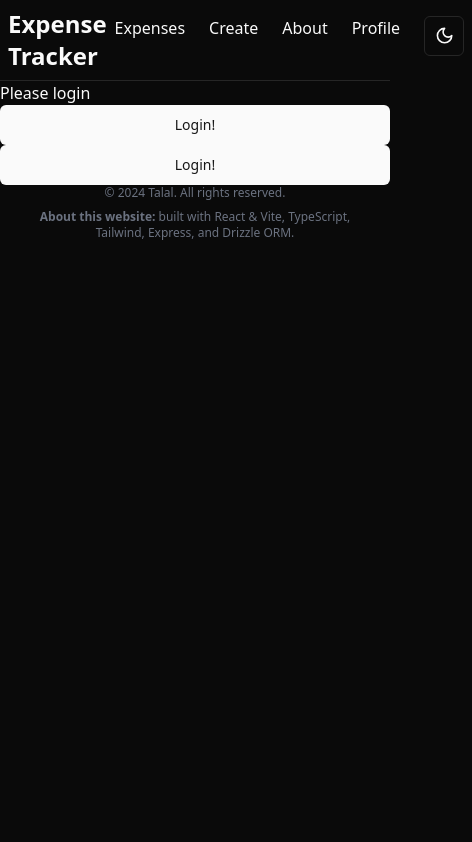
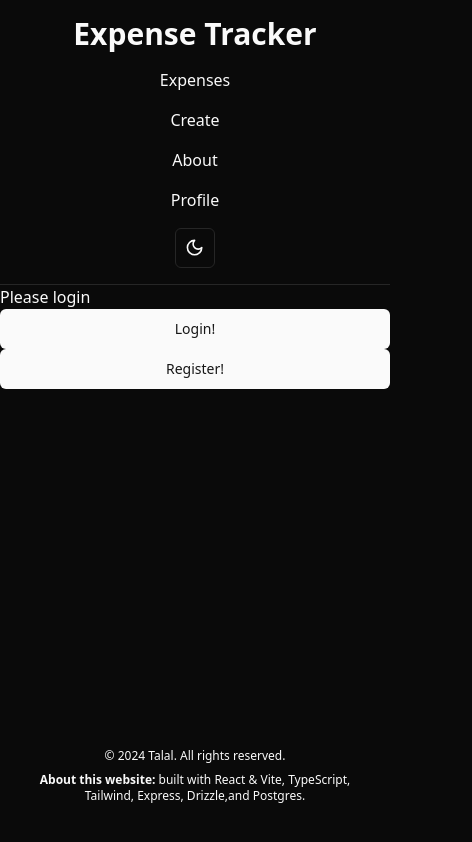
Before and after one commit to ta-02/Expensify, a React (Vite) app in the folder frontend/: page / in a window 390 px wide. Shown: the whole page, 472 px wide, since content can reach past the window. Built offline with nearby package versions, Linux system fonts and the light colour scheme; no server answers.

Commit message:
improved ui on look on phone

```diff
--- a/frontend/src/components/ui/footer.tsx
+++ b/frontend/src/components/ui/footer.tsx
@@ -1,12 +1,12 @@
 const Footer = () => {
   return (
-    <footer className="mb-10 px-4 text-center text-gray-500">
+    <footer className="mb-10 px-4 text-center">
       <small className="mb-2 block text-xs">
         &copy; 2024 Talal. All rights reserved.
       </small>
       <p className="text-xs">
         <span className="font-semibold">About this website:</span> built with
-        React & Vite, TypeScript, Tailwind, Express, and Drizzle ORM.
+        React & Vite, TypeScript, Tailwind, Express, Drizzle,and Postgres.
       </p>
     </footer>
   );
--- a/frontend/src/routes/__root.tsx
+++ b/frontend/src/routes/__root.tsx
@@ -19,21 +19,30 @@ export const Route = createRootRouteWithContext<MyRouterContext>()({
 
 function NavBar() {
   return (
-    <div className="p-2 flex justify-between">
-      <Link to="/" className="[&.active]:font-bold">
-        <h1 className="text-2xl font-bold">Expense Tracker</h1>
+    <div className="p-4 flex flex-col sm:flex-row justify-between items-center">
+      <Link to="/" className="flex items-center space-x-2 mb-4 sm:mb-0">
+        <h1 className="text-3xl font-bold">Expense Tracker</h1>
       </Link>
-      <div className="p-2 flex gap-6">
-        <Link to="/expenses" className="[&.active]:font-bold">
+      <div className="flex flex-col sm:flex-row items-center space-y-4 sm:space-y-0 sm:space-x-6">
+        <Link
+          to="/expenses"
+          className="[&.active]:font-bold hover:text-gray-300"
+        >
           Expenses
         </Link>
-        <Link to="/create-expense" className="[&.active]:font-bold">
+        <Link
+          to="/create-expense"
+          className="[&.active]:font-bold hover:text-gray-300"
+        >
           Create
         </Link>
-        <Link to="/about" className="[&.active]:font-bold">
+        <Link to="/about" className="[&.active]:font-bold hover:text-gray-300">
           About
         </Link>
-        <Link to="/profile" className="[&.active]:font-bold">
+        <Link
+          to="/profile"
+          className="[&.active]:font-bold hover:text-gray-300"
+        >
           Profile
         </Link>
         <ModeToggle />
@@ -46,11 +55,15 @@ function Root() {
   return (
     <>
       <ThemeProvider defaultTheme="dark" storageKey="vite-ui-theme">
-        <NavBar />
-        <hr />
-        <Outlet />
-        <Toaster />
-        <Footer />
+        <div className="flex flex-col min-h-screen">
+          <NavBar />
+          <hr />
+          <div className="flex-grow">
+            <Outlet />
+          </div>
+          <Toaster />
+          <Footer />
+        </div>
       </ThemeProvider>
       {/* <TanStackRouterDevtools /> */}
     </>
--- a/frontend/src/routes/_authenticated.tsx
+++ b/frontend/src/routes/_authenticated.tsx
@@ -10,7 +10,7 @@ const Login = () => {
         <a href="/api/login">Login!</a>
       </Button>
       <Button asChild>
-        <a href="/api/register">Login!</a>
+        <a href="/api/register">Register!</a>
       </Button>
     </div>
   );
--- a/frontend/src/routes/_authenticated/create-expense.tsx
+++ b/frontend/src/routes/_authenticated/create-expense.tsx
@@ -46,8 +46,8 @@ function CreateExpense() {
   });
 
   return (
-    <div>
-      <h2 className="p-2">Create Expense</h2>
+    <div className="flex flex-col items-center">
+      <h2 className="p-2 mt-4 text-xl font-bold">Create Expense</h2>
       <form
         onSubmit={(e) => {
           e.preventDefault();
@@ -83,7 +83,7 @@ function CreateExpense() {
             onChange: createExpenseSchema.shape.amount,
           }}
           children={(field) => (
-            <div>
+            <div className="mt-2">
               <Label htmlFor={field.name}>Amount</Label>
               <Input
                 id={field.name}
@@ -104,7 +104,7 @@ function CreateExpense() {
             onChange: createExpenseSchema.shape.date,
           }}
           children={(field) => (
-            <div className="self-center">
+            <div className="self-center mt-4">
               <Calendar
                 mode="single"
                 selected={new Date(field.state.value)}
@@ -120,7 +120,7 @@ function CreateExpense() {
         <form.Subscribe
           selector={(state) => [state.canSubmit, state.isSubmitting]}
           children={([canSubmit, isSubmitting]) => (
-            <Button className="mt-4" type="submit">
+            <Button className="mt-4 mb-8" type="submit">
               {isSubmitting ? "..." : "Submit"}
             </Button>
           )}
--- a/frontend/src/routes/_authenticated/expenses.tsx
+++ b/frontend/src/routes/_authenticated/expenses.tsx
@@ -44,11 +44,43 @@ function Expenses() {
   if (error) return "An error has occurred: " + error.message;
 
   return (
-    <div className="p-4 w-max m-auto">
+    <div className="p-4 max-w-full lg:w-max m-auto overflow-x-auto">
       {isPending ? (
-        <Skeleton className="w-[350px] mt-4 h-[20px] rounded-full" />
+        <Table className="min-w-full lg:min-w-max">
+          <TableCaption>A list of your Expenses</TableCaption>
+          <TableHeader>
+            <TableRow>
+              <TableHead className="w-[100px]">ID</TableHead>
+              <TableHead>Name</TableHead>
+              <TableHead className="text-right">Amount</TableHead>
+              <TableHead className="text-right">Date</TableHead>
+              <TableHead className="text-right">Delete</TableHead>
+            </TableRow>
+          </TableHeader>
+          <TableBody>
+            {[...Array(3)].map((_, index) => (
+              <TableRow key={index}>
+                <TableCell className="font-medium">
+                  <Skeleton className="w-full h-[20px] rounded" />
+                </TableCell>
+                <TableCell>
+                  <Skeleton className="w-full h-[20px] rounded" />
+                </TableCell>
+                <TableCell className="text-right">
+                  <Skeleton className="w-full h-[20px] rounded" />
+                </TableCell>
+                <TableCell className="text-right">
+                  <Skeleton className="w-full h-[20px] rounded" />
+                </TableCell>
+                <TableCell className="text-right">
+                  <Skeleton className="w-full h-[20px] rounded" />
+                </TableCell>
+              </TableRow>
+            ))}
+          </TableBody>
+        </Table>
       ) : (
-        <Table>
+        <Table className="min-w-full lg:min-w-max">
           <TableCaption>A list of your Expenses</TableCaption>
           <TableHeader>
             <TableRow>
--- a/frontend/src/routes/_authenticated/index.tsx
+++ b/frontend/src/routes/_authenticated/index.tsx
@@ -7,6 +7,7 @@ import {
   CardTitle,
 } from "@/components/ui/card";
 import { useQuery } from "@tanstack/react-query";
+import { Skeleton } from "@/components/ui/skeleton";
 import axios from "axios";
 
 export const Route = createFileRoute("/_authenticated/")({
@@ -31,14 +32,18 @@ function Index() {
   if (error) return "An error has occurred: " + error.message;
 
   return (
-    <div className="p-4 w-[350px] m-auto">
-      <Card>
-        <CardHeader>
-          <CardTitle>Total Spent</CardTitle>
-          <CardDescription>Total amount you have spent</CardDescription>
+    <div className="p-4 w-full max-w-sm m-auto">
+      <Card className="shadow-lg rounded-lg overflow-hidden">
+        <CardHeader className="text-white p-4">
+          <CardTitle className="text-lg font-bold">Total Spent</CardTitle>
+          <CardDescription className="text-sm">
+            Total amount you have spent
+          </CardDescription>
         </CardHeader>
-        <CardContent>
-          <p>{isPending ? "..." : data.total}</p>
+        <CardContent className="p-4">
+          <p className="text-2xl font-semibold">
+            {isPending ? <Skeleton className="h-6 w-24" /> : `$${data.total}`}
+          </p>
         </CardContent>
       </Card>
     </div>
--- a/frontend/src/routes/_authenticated/profile.tsx
+++ b/frontend/src/routes/_authenticated/profile.tsx
@@ -18,17 +18,22 @@ function Profile() {
   const user: UserType = data.user;
 
   return (
-    <div className="p-2">
-      <div className="flex items-center gap-2">
-        <Avatar>
-          {data.user.picture && (
-            <AvatarImage src={user.picture} alt={user.given_name} />
+    <div className="p-2 mt-4">
+      <div className="flex items-center justify-center flex-col md:flex-row md:items-start gap-4">
+        <div className="flex-shrink-0">
+          {data.user.picture ? (
+            <Avatar>
+              <AvatarImage src={user.picture} alt={user.given_name} />
+            </Avatar>
+          ) : (
+            <Avatar>
+              <AvatarFallback>{user.given_name[0]}</AvatarFallback>
+            </Avatar>
           )}
-          <AvatarFallback>CN</AvatarFallback>
-        </Avatar>
-        <p>Hello {user.name}</p>
-        <div>
-          <Button asChild>
+        </div>
+        <div className="text-lg">
+          <p>Hello {user.name}</p>
+          <Button>
             <a href="/api/logout">Logout!</a>
           </Button>
         </div>
--- a/frontend/src/routes/about.tsx
+++ b/frontend/src/routes/about.tsx
@@ -5,5 +5,9 @@ export const Route = createFileRoute("/about")({
 });
 
 function About() {
-  return <div className="p-2">Hello from About!</div>;
+  return (
+    <div className="flex flex-col items-center p-2 mt-4 font-bold text-xl">
+      Coming Soon!
+    </div>
+  );
 }
```
